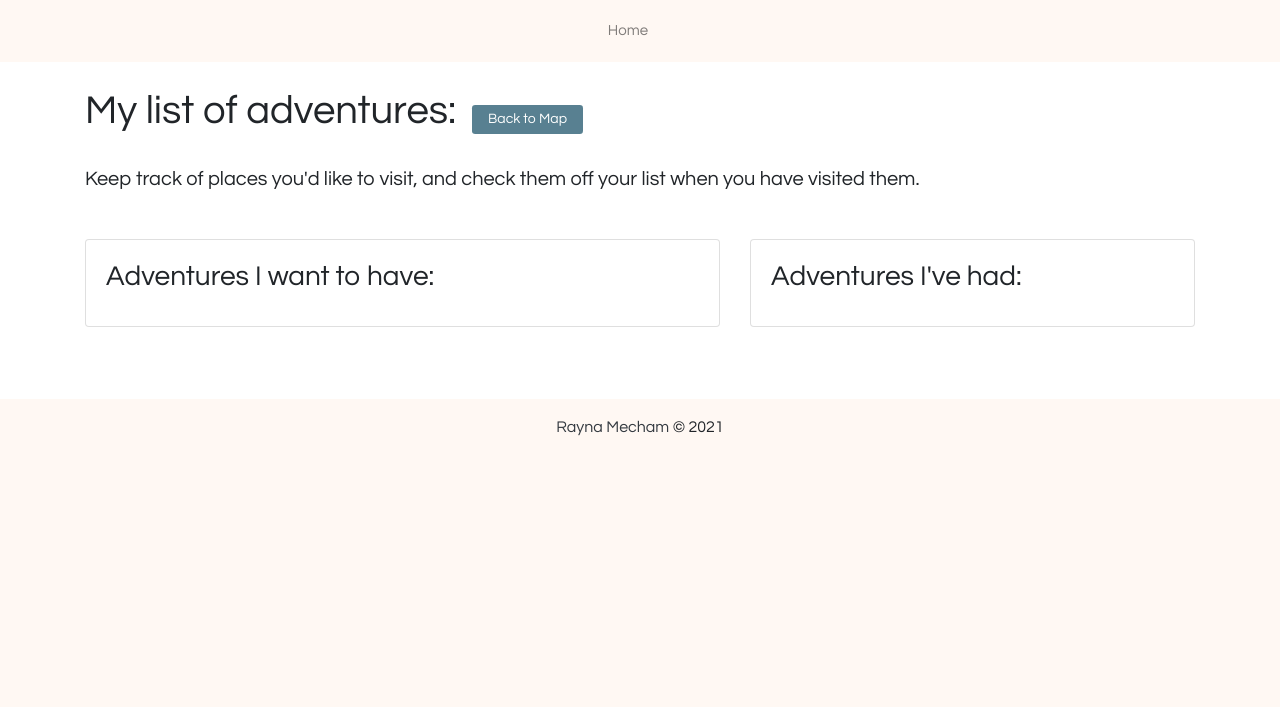
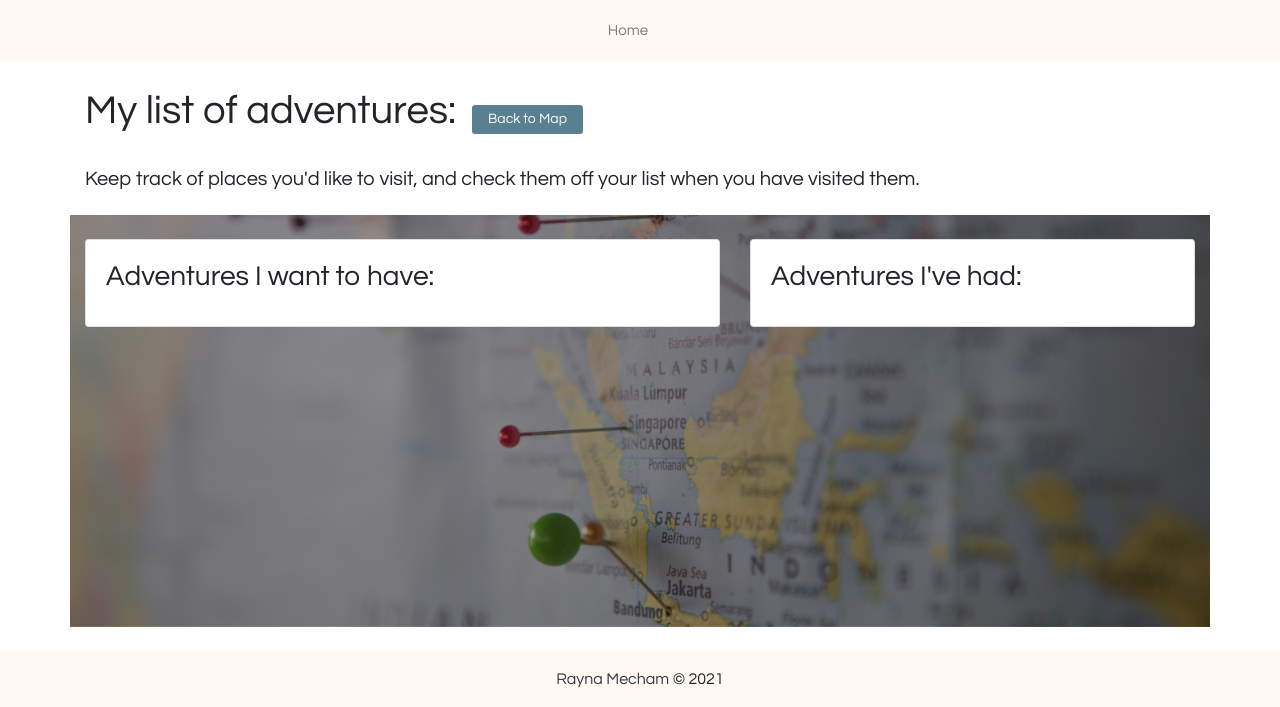
Before and after one commit to raynamecham/adventure-spark, a Flask app: page /adventure_list in a window 1280 px wide. Shown: the part 361-1068 px from the top of the page. Before the commit the page ends 797 px from the top, so only its background shows below. Run offline with Flask 2, Linux system fonts and the light colour scheme; the visitor is signed in with stand-in values (Sample User, id 1); data that the repository does not hold is empty; some libraries are stand-ins or nearby versions.

Commit message:
working on styling adventure list page

```diff
--- a/server.py
+++ b/server.py
@@ -3,6 +3,7 @@
 from jinja2 import StrictUndefined
 from flask import Flask, render_template, request, redirect, jsonify, session, abort
 from werkzeug.security import generate_password_hash, check_password_hash
+import folium
 
 
 from model import connect_to_db, db, User, Location, Adventure
@@ -139,11 +140,11 @@ def youtube_cache():
 
 @app.route('/adventure_list')
 def view_adventures():
-    """View user's list of adventures. """
+    """View user's list of adventures, list and map."""
 
     adventures = crud.get_adventures(session['user_id'])
 
-    return render_template('adventure_list.html', adventures=adventures)
+    return render_template('adventure_list.html', adventures=adventures, map=map)
 
 
 @app.route('/api/add_to_list', methods=["POST"])
@@ -185,7 +186,7 @@ def update_adventure():
     result = crud.update_adventure(adventure_id, visited)
     print(result)
 
-    return 'successy'
+    return 'success'
 
 
 if __name__ == "__main__":
--- a/static/css/styles.css
+++ b/static/css/styles.css
@@ -115,3 +115,13 @@ body {
 #main-adventure-list h1 {
 		display: inline-block;
 }
+
+.bg-overlay {
+    background: linear-gradient(rgba(0,0,0,.4), rgba(0,0,0,.4)), url('/static/img/map-with-pins.jpg');
+    background-repeat: no-repeat;
+    background-size: cover;
+    background-position: center center;
+    height: auto;
+	width: auto;
+	padding-bottom: 300px;
+}
--- a/templates/adventure_list.html
+++ b/templates/adventure_list.html
@@ -26,9 +26,9 @@
         <h1>My list of adventures:</h1><a href ="/home"><button class="btn btn-primary btn-sm ml-3 px-3">Back to Map</button></a>
     </div>
     <h5 class="mb-4">Keep track of places you'd like to visit, and check them off your list when you have visited them.</h5>
-    <div class="row">
+    <div class="row bg-overlay">
         <div class="col-lg-7">
-            <div class="card mt-4 mb-4">
+            <div class="card mt-4">
                 <div class="card-body">
                     <h3 class="card-title">Adventures I want to have:</h3>
                     <div class="card-text">
@@ -53,7 +53,7 @@
         </div>
 
         <div class="col-lg-5">
-            <div class="card mt-4 mb-4">
+            <div class="card mt-4">
                 <div class="card-body">
                     <h3 class="card-title">Adventures I've had:</h3>
                     <div class="card-text">
--- a/templates/base.html
+++ b/templates/base.html
@@ -39,7 +39,7 @@
       {% endblock %}
     </body>
 
-    <footer class="navbar-custom text-center mt-5">
+    <footer class="navbar-custom text-center">
       <div class="text-center p-3">
         <a class="text-dark" target="_blank" href="https://www.linkedin.com/in/rayna-mecham/">Rayna Mecham</a>
         © 2021
```
Also changed, not shown: static/img/map-with-pins.jpg (added).
